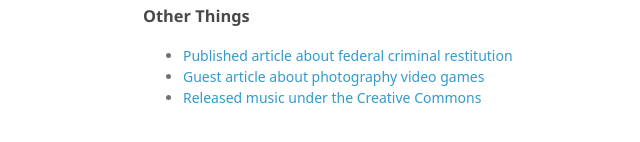
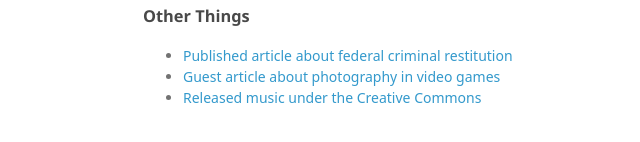
Before and after one commit to brad72287/brad72287.github.io, a plain HTML site: page index.html in a window 1280 px wide. Shown: the part 314-456 px from the top of the page, 427-1067 px from the left. Drawn offline with Linux system fonts and the light colour scheme; a web font is replaced by a local one.

Commit message:
added stuff

```diff
--- a/index.html
+++ b/index.html
@@ -49,7 +49,7 @@
 
 <p><ul>
   <li><a href="http://scholarship.law.stjohns.edu/cgi/viewcontent.cgi?article=5598&context=lawreview">Published article about federal criminal restitution</a></li>
-  <li><a href="https://www.engadget.com/2010/08/19/guest-post-long-exposure-wowtography/">Guest article about photography video games</a></li>
+  <li><a href="https://www.engadget.com/2010/08/19/guest-post-long-exposure-wowtography/">Guest article about photography in video games</a></li>
   <li><a href="http://ccmixter.org/files/brad_reiss/2570">Released music under the Creative Commons</a></li>
   </ul></p>
 
```
Also changed, not shown: 1 other file.
